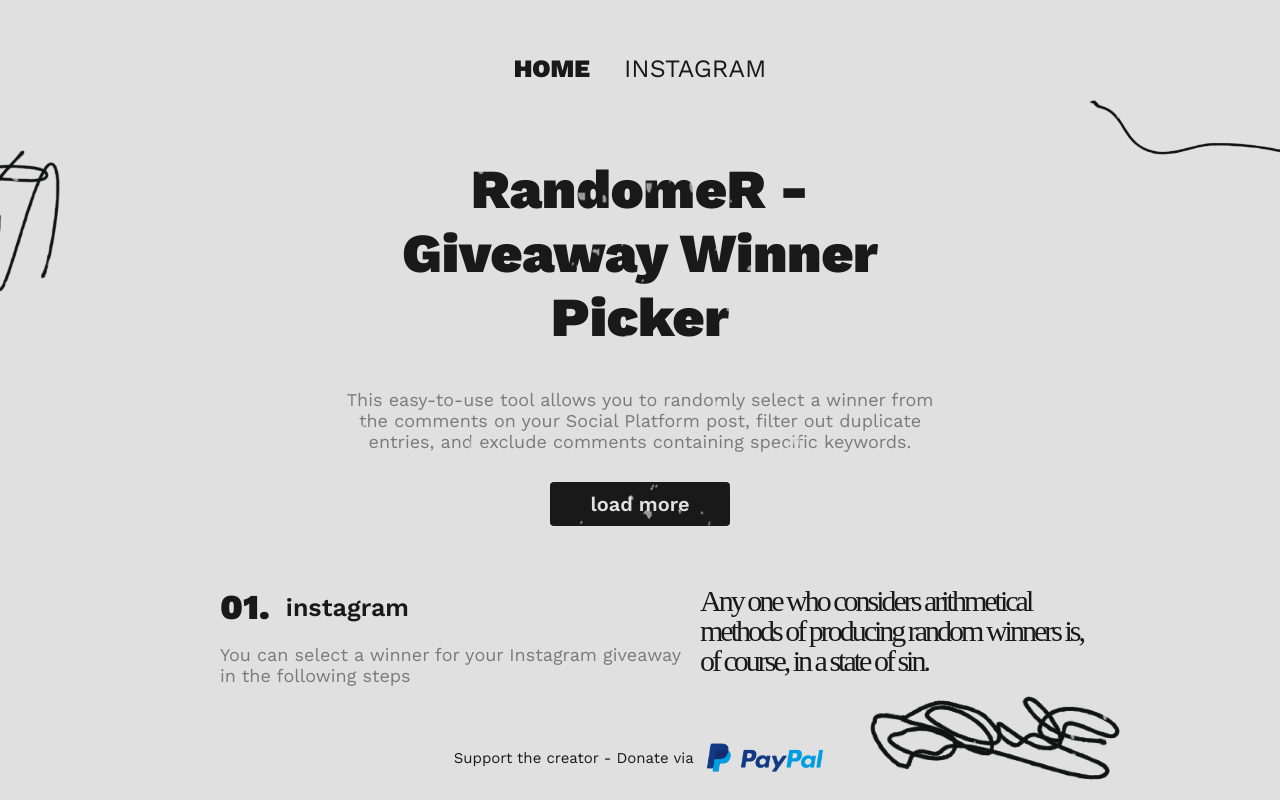
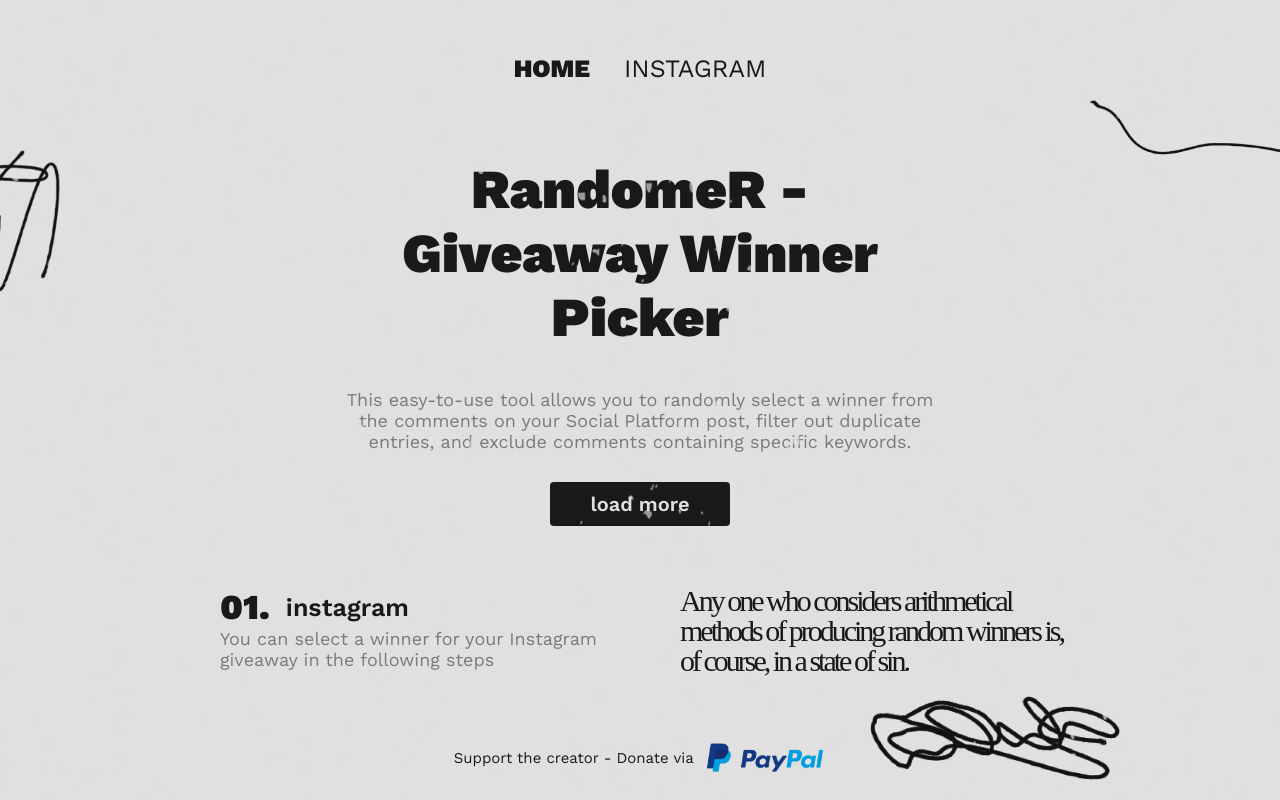
Before and after one commit to Italianobg/Random-Winner, a React (Create React App) app: page / in a window 1280 px wide. Built offline with nearby package versions, Linux system fonts and the light colour scheme; a web font is replaced by a local one.

Commit message:
removed onClick event from Option component and fixed visual appearance

```diff
--- a/src/modules/atoms/Option.tsx
+++ b/src/modules/atoms/Option.tsx
@@ -1,26 +1,19 @@
-import React, { useState } from 'react'
+import React from 'react'
+import { Link } from 'react-router-dom';
 import styled from 'styled-components'
 
 type Props = {
     number: string,
     title: string,
     text: string,
+    link?: string
 }
 
-function Option({ number, title, text }: Props) {
-
-    const [display, setDisplay] = useState('show');
-
-    function toggle() {
-        if (display === 'hide')
-            setDisplay('show');
-        else
-            setDisplay('hide')
-    }
+function Option({ number, title, text, link }: Props) {
 
     return (
-        <Info onClick={() => { toggle() }}>
-            <InfoHeader>
+        <Info>
+            <InfoHeader to={link ? link : "#"}>
                 <InfoNumber>{number.padStart(2, '0')}.</InfoNumber>
                 <InfoTitle>{title}</InfoTitle>
             </InfoHeader>
@@ -31,9 +24,11 @@
 
 const Info = styled.div`
     margin-left: 60px;
+    margin-right: 60px;
     display: flex;
     flex-direction: column;
-    width: 50%;
+    flex-basis: 400px;
+    flex-shrink: 0;
 `
 
 const InfoNumber = styled.div`
@@ -43,11 +38,11 @@
     font-family: "Work Sans";
 `
 
-const InfoHeader = styled.div`
+const InfoHeader = styled(Link)`
     color: #191919;
-    text-decoration: none;
     display: flex;
     align-items: center;
+    text-decoration: none;
 `
 
 const InfoTitle = styled.div`
@@ -55,15 +50,16 @@
     font-weight: 600;
     font-family: "Work Sans";
     margin-left: 16px;
+
 `
 
 const InfoText = styled.div`
-    margin-top: 16px;
     font-size: 18px;
     color: #7a7a7a;
     font-weight: 400;
     font-family: "Work Sans";
     text-align: left;
+
 `
 
 export default Option
```
